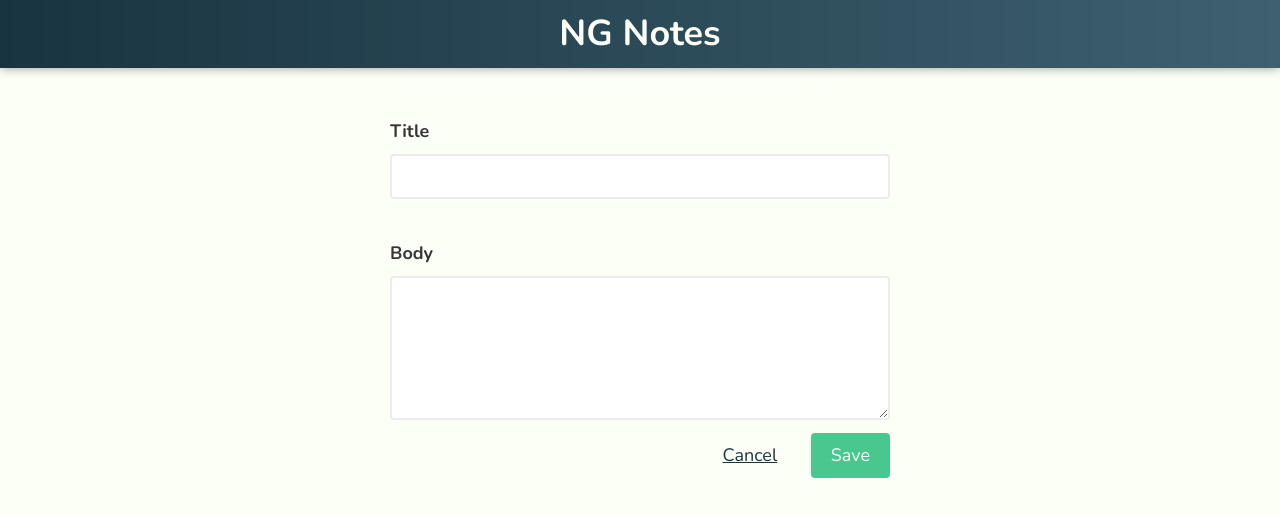
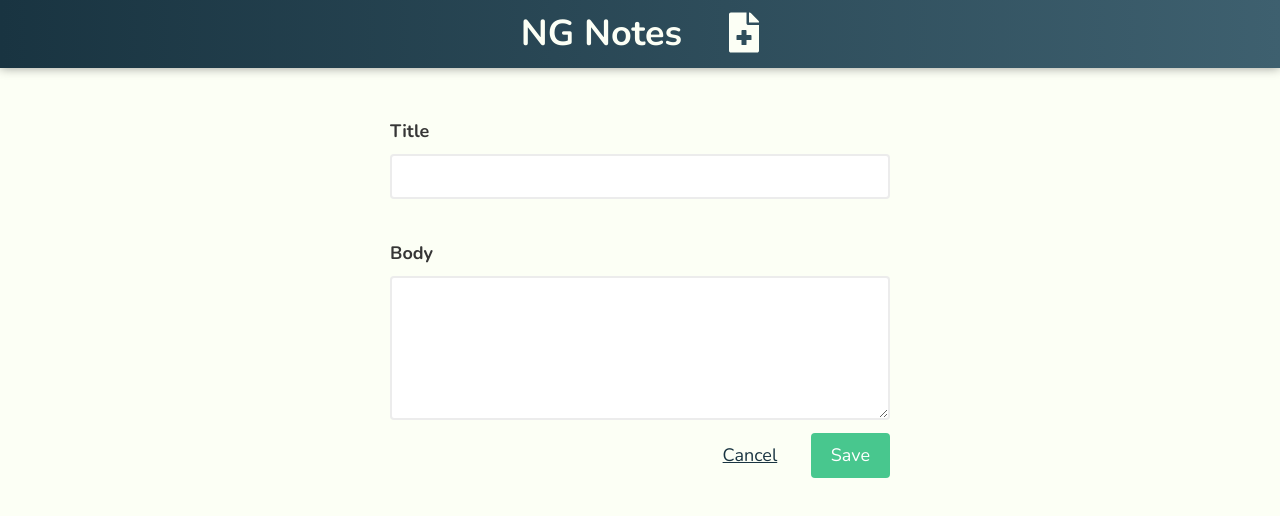
Before and after one commit to ucimo/ng-notes, an Angular app: page /new in a window 1280 px wide. Shown: the top 516 px of the page. Built offline with nearby package versions, Linux system fonts and the light colour scheme.

Commit message:
icon switch animation

```diff
--- a/src/app/pages/main-layout/main-layout.component.html
+++ b/src/app/pages/main-layout/main-layout.component.html
@@ -1,6 +1,23 @@
 <div class="layout-box">
   <div class="top-bar">
-    <h1 class="title">NG Notes</h1>
+    <h1 class="title title-white" routerLink="/">NG Notes</h1>
+
+    <div class="icon-container">
+      <div
+        class="icon edit title-white"
+        routerLink="/edit"
+        routerLinkActive="active"
+      >
+        <fa-icon [icon]="faWrench"></fa-icon>
+      </div>
+      <div
+        class="icon new title-white"
+        routerLink="/new"
+        routerLinkActive="active"
+      >
+        <fa-icon [icon]="faFileMedical"></fa-icon>
+      </div>
+    </div>
   </div>
 
   <div class="page-content">
--- a/src/app/pages/main-layout/main-layout.component.scss
+++ b/src/app/pages/main-layout/main-layout.component.scss
@@ -22,8 +22,54 @@
   flex-shrink: 0;
   justify-content: center;
   align-items: center;
+}
 
-  h1 {
-    color: $light;
+.title-white {
+  color: $light;
+  margin: 0;
+  cursor: pointer;
+  &:focus {
+    outline: none;
   }
 }
+
+.icon-container {
+  position: relative;
+  width: 50px;
+  height: 50px;
+  margin-left: 1.5em;
+
+  .icon {
+    position: absolute;
+    left: 0;
+    top: 50%;
+    transform: translateY(-50%);
+    font-size: 40px;
+    width: 100%;
+  }
+
+  .edit {
+    cursor: none;
+    pointer-events: none;
+    padding-left: 0.5em;
+    transform: translateY(-200px);
+    transition: transform 500ms;
+    &.active {
+      transform: translateY(-50%);
+    }
+  }
+
+  .new {
+    opacity: 0.7;
+    padding-left: 0.5em;
+    transition: transform 500ms, opacity 100ms;
+
+    &.active {
+      opacity: 1;
+    }
+  }
+
+  .edit.active + .new {
+    transform: translateY(-200px);
+  }
+}
--- a/src/app/pages/main-layout/main-layout.component.ts
+++ b/src/app/pages/main-layout/main-layout.component.ts
@@ -1,15 +1,17 @@
-import { Component, OnInit } from '@angular/core';
+import { Component, OnInit } from "@angular/core";
+
+import { faFileMedical, faWrench } from "@fortawesome/free-solid-svg-icons";
 
 @Component({
-  selector: 'app-main-layout',
-  templateUrl: './main-layout.component.html',
-  styleUrls: ['./main-layout.component.scss']
+  selector: "app-main-layout",
+  templateUrl: "./main-layout.component.html",
+  styleUrls: ["./main-layout.component.scss"]
 })
 export class MainLayoutComponent implements OnInit {
+  faFileMedical = faFileMedical;
+  faWrench = faWrench;
 
-  constructor() { }
+  constructor() {}
 
-  ngOnInit(): void {
-  }
-
+  ngOnInit(): void {}
 }
--- a/src/app/pages/note-details/note-details.component.ts
+++ b/src/app/pages/note-details/note-details.component.ts
@@ -1,6 +1,5 @@
 import { Component, OnInit, ViewChild } from "@angular/core";
 import { NgForm } from "@angular/forms";
-import { Note } from "src/app/shared/note.model";
 import { Router, ActivatedRoute, Params } from "@angular/router";
 import { NotesService } from "src/app/shared/notes.service";
 
--- a/src/app/pages/notes-list/notes-list.component.html
+++ b/src/app/pages/notes-list/notes-list.component.html
@@ -3,7 +3,6 @@
     <div class="control has-icons-left has-icons-right">
       <input class="input" type="txt" placeholder="Search" />
       <span class="icon is-small is-left">
-        <i class="fas fa-bomb"></i>
         <fa-icon [icon]="faSearch"></fa-icon>
       </span>
     </div>
--- a/src/app/pages/notes-list/notes-list.component.ts
+++ b/src/app/pages/notes-list/notes-list.component.ts
@@ -1,9 +1,9 @@
 import { Component, OnInit } from "@angular/core";
+import { Subscription } from "rxjs";
 
 import { faSearch } from "@fortawesome/free-solid-svg-icons";
 import { Note } from "src/app/shared/note.model";
 import { NotesService } from "src/app/shared/notes.service";
-import { Subscription } from "rxjs";
 
 @Component({
   selector: "app-notes-list",
```
